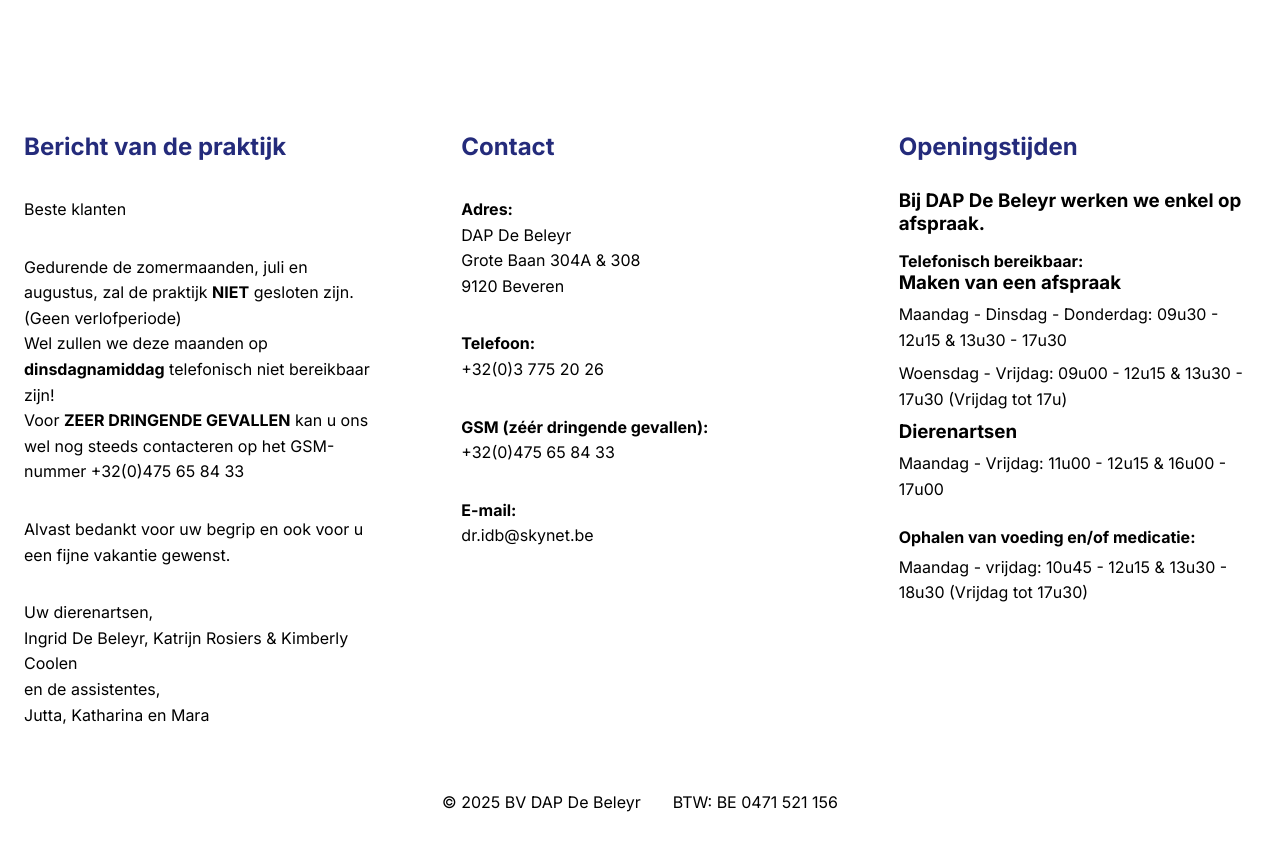
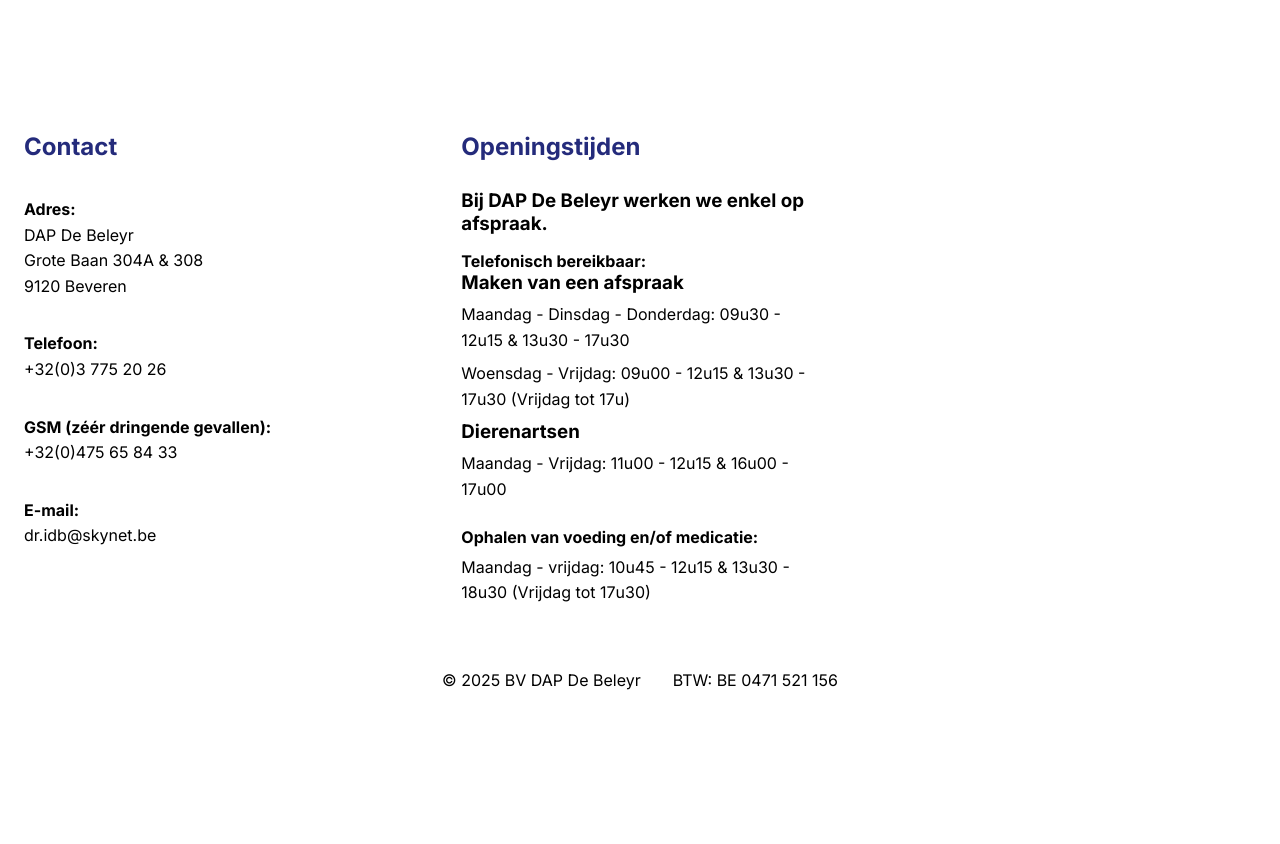
Before and after one commit to threes-was-taken/dap-debeleyr-website, a Next.js app: page / in a window 1280 px wide. Shown: the part 740-1584 px from the top of the page. After the commit the page ends 1462 px from the top, so only its background shows below. Built offline with nearby package versions, Linux system fonts and the light colour scheme; what @radix-ui/themes would draw is missing.

Commit message:
feat: remove 'bericht van praktijk' card

```diff
--- a/src/app/page.tsx
+++ b/src/app/page.tsx
@@ -46,27 +46,6 @@ export default function Home() {
           </div>
         </section>
         <section className={styles.information}>
-          <Card title="Bericht van de praktijk">
-            <p>Beste klanten</p>
-            <p>
-              Gedurende de zomermaanden, juli en augustus, zal de praktijk{' '}
-              <strong className={styles.strong}>NIET</strong> gesloten zijn. (Geen verlofperiode) <br />
-              Wel zullen we deze maanden op <strong className={styles.strong}>dinsdagnamiddag</strong> telefonisch niet
-              bereikbaar zijn! <br />
-              Voor <strong className={styles.strong}>ZEER DRINGENDE GEVALLEN</strong> kan u ons wel nog steeds
-              contacteren op het GSM-nummer{' '}
-              <a href="tel:+32475658433" className={styles.link}>
-                +32(0)475 65 84 33
-              </a>
-            </p>
-            <p>Alvast bedankt voor uw begrip en ook voor u een fijne vakantie gewenst.</p>
-            <p>
-              Uw dierenartsen, <br />
-              Ingrid De Beleyr, Katrijn Rosiers & Kimberly Coolen <br />
-              en de assistentes, <br />
-              Jutta, Katharina en Mara
-            </p>
-          </Card>
           <Card title="Contact">
             <p>
               <strong className={styles.strong}>Adres:</strong> <br />
```
